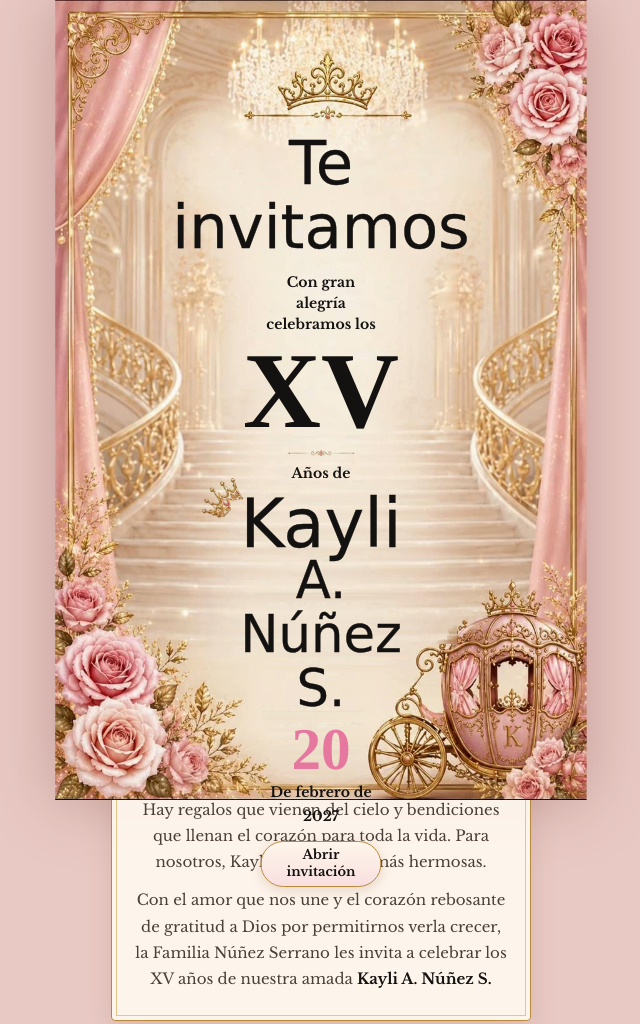
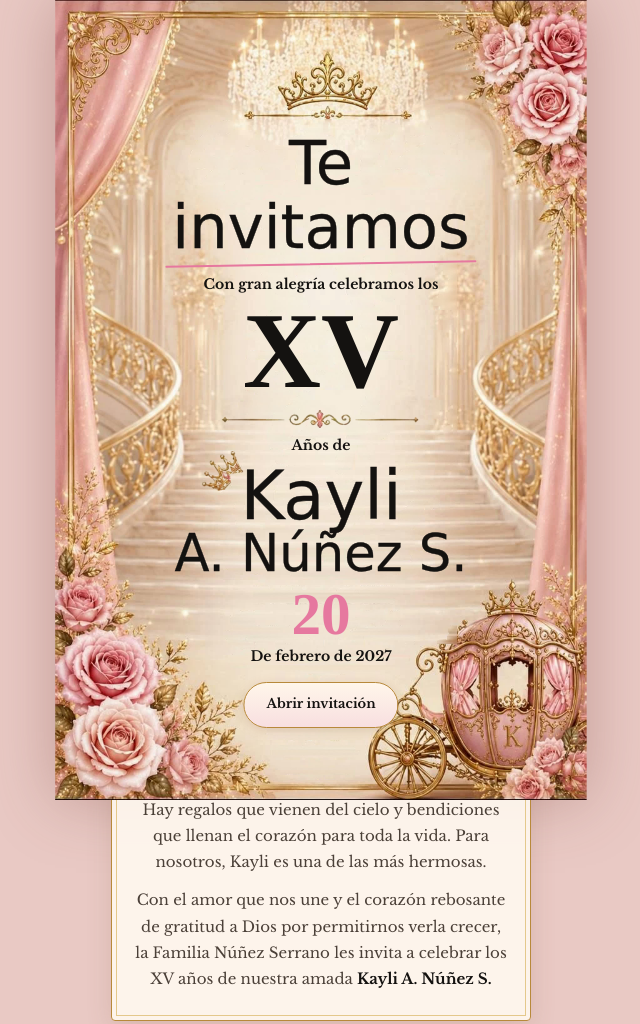
Before and after one commit to jadeinkinvitacionesdigitales-source/xv-kayli, a plain HTML site: page invitacion-kayli/index.html in a window 1280 px wide. Shown: the top 1024 px of the page, without its empty margins (319-959 px from the left). Drawn offline with nearby package versions, Linux system fonts and the light colour scheme; a web font is replaced by a local one.

Commit message:
Add files via upload

```diff
--- a/invitacion-kayli/index.html
+++ b/invitacion-kayli/index.html
@@ -58,7 +58,8 @@ a { color: inherit; }
   transform: translateX(-50%);
   background: url(assets/fondo.jpg) center / cover no-repeat;
   display: flex; flex-direction: column; align-items: center; justify-content: flex-start;
-  padding: 16.5svh 16% 0;
+  padding: 16.5svh calc(var(--ancho) * .16) 0;
+  overflow-y: auto;
   transition: opacity .9s ease, visibility .9s;
 }
 .portada.abierta { opacity: 0; visibility: hidden; }
```
